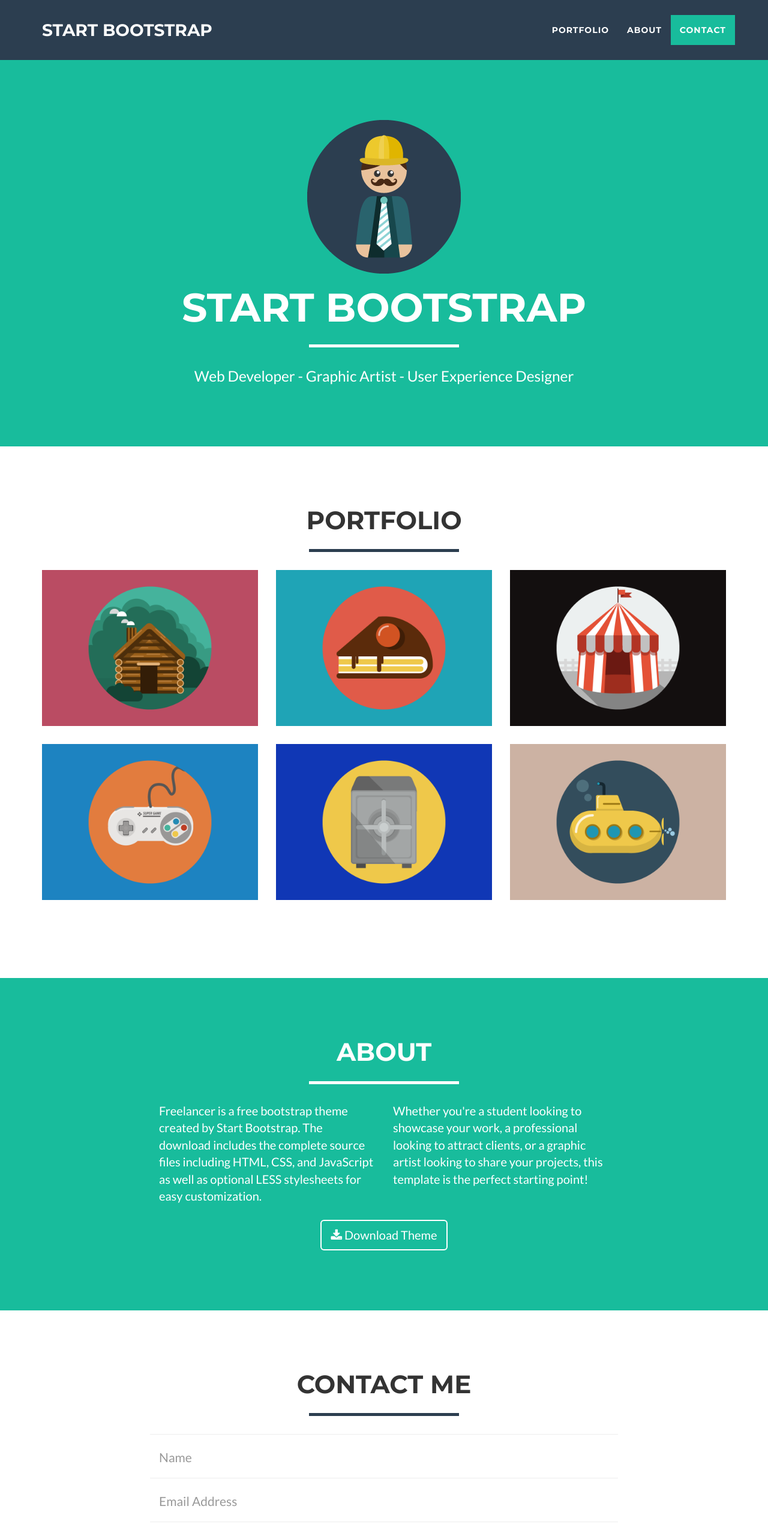
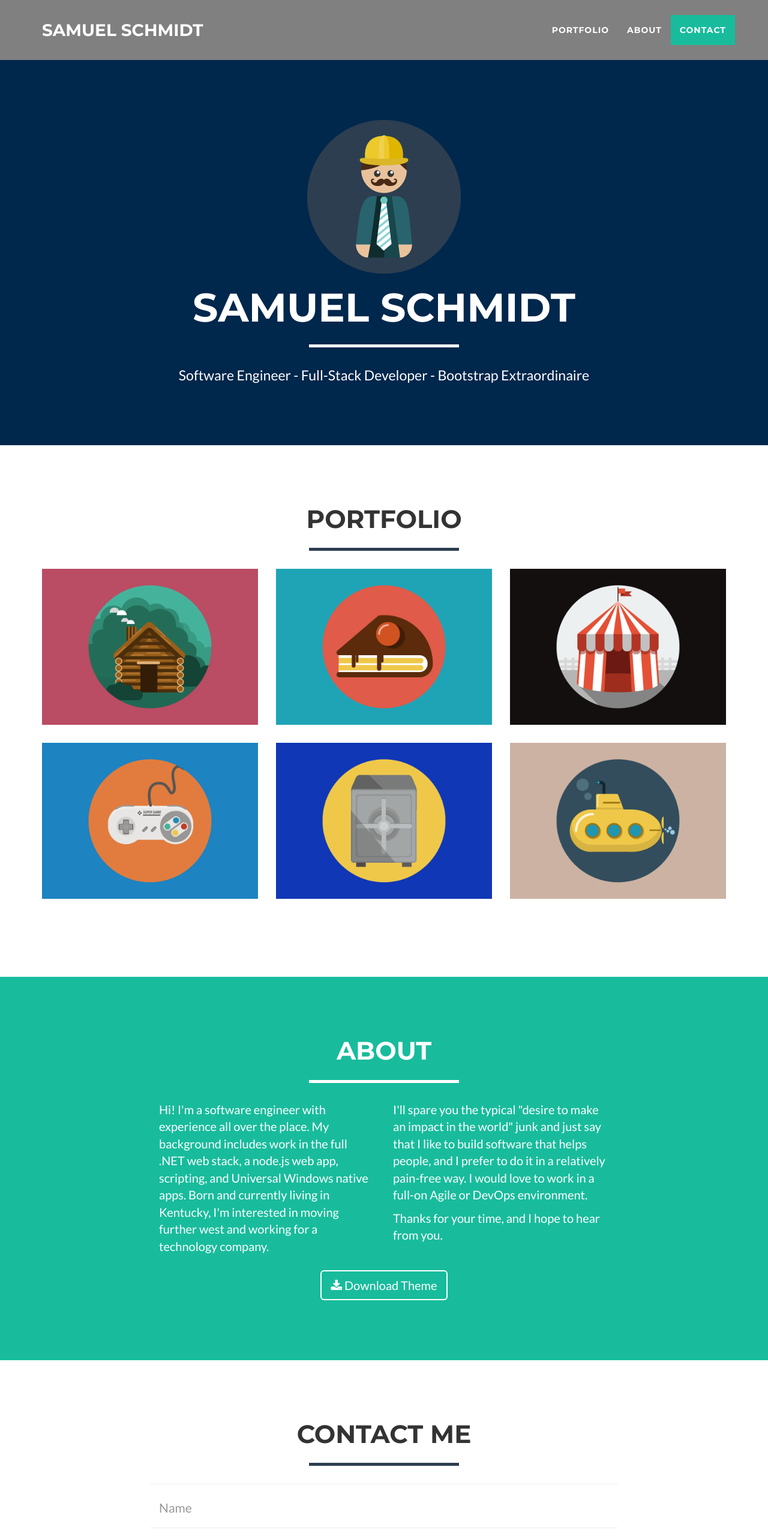
Before and after one commit to samschmidt/personal-website, a website: page index.html in a window 1280 px wide. Shown: the top 2560 px of the page at 60% size. Drawn offline with nearby package versions, Linux system fonts and the light colour scheme.

Commit message:
Replace some template text, tweak some colors and formatting

```diff
--- a/css/freelancer.css
+++ b/css/freelancer.css
@@ -68,7 +68,7 @@ hr.star-primary:after {
 }
 header {
   text-align: center;
-  background: #18BC9C;
+  background: #00274C;
   color: white;
 }
 header .container {
@@ -99,11 +99,11 @@ header .intro-text .skills {
     font-size: 4.75em;
   }
   header .intro-text .skills {
-    font-size: 1.75em;
+    font-size: 1.65em;
   }
 }
 .navbar-custom {
-  background: #2C3E50;
+  background: #808080;
   font-family: "Montserrat", "Helvetica Neue", Helvetica, Arial, sans-serif;
   text-transform: uppercase;
   font-weight: 700;
--- a/index.html
+++ b/index.html
@@ -15,7 +15,7 @@
     <link href="vendor/bootstrap/css/bootstrap.min.css" rel="stylesheet">
 
     <!-- Theme CSS -->
-    <link href="css/freelancer.min.css" rel="stylesheet">
+    <link href="css/freelancer.css" rel="stylesheet">
 
     <!-- Custom Fonts -->
     <link href="vendor/font-awesome/css/font-awesome.min.css" rel="stylesheet" type="text/css">
@@ -42,7 +42,7 @@
                 <button type="button" class="navbar-toggle" data-toggle="collapse" data-target="#bs-example-navbar-collapse-1">
                     <span class="sr-only">Toggle navigation</span> Menu <i class="fa fa-bars"></i>
                 </button>
-                <a class="navbar-brand" href="#page-top">Start Bootstrap</a>
+                <a class="navbar-brand" href="#page-top">Samuel Schmidt</a>
             </div>
 
             <!-- Collect the nav links, forms, and other content for toggling -->
@@ -74,9 +74,9 @@
                 <div class="col-lg-12">
                     <img class="img-responsive" src="img/profile.png" alt="">
                     <div class="intro-text">
-                        <h1 class="name">Start Bootstrap</h1>
+                        <h1 class="name">Samuel Schmidt</h1>
                         <hr class="star-light">
-                        <span class="skills">Web Developer - Graphic Artist - User Experience Designer</span>
+                        <span class="skills">Software Engineer - Full-Stack Developer - Bootstrap Extraordinaire</span>
                     </div>
                 </div>
             </div>
@@ -168,10 +168,13 @@
             </div>
             <div class="row">
                 <div class="col-lg-4 col-lg-offset-2">
-                    <p>Freelancer is a free bootstrap theme created by Start Bootstrap. The download includes the complete source files including HTML, CSS, and JavaScript as well as optional LESS stylesheets for easy customization.</p>
+                    <p>Hi! I'm a software engineer with experience all over the place. My background includes work in the full .NET web stack, a node.js web app, scripting, and Universal Windows native apps. Born and currently living in Kentucky, I'm interested in moving further west and working for a technology company.</p>
                 </div>
                 <div class="col-lg-4">
-                    <p>Whether you're a student looking to showcase your work, a professional looking to attract clients, or a graphic artist looking to share your projects, this template is the perfect starting point!</p>
+                    <p>I'll spare you the typical "desire to make an impact in the world" junk and just say that I like to build software that helps people, and I prefer to do it in a relatively pain-free way. I would love to work in a full-on Agile or DevOps environment.</p>
+                </div>
+                <div class="col-lg-4">
+                    <p>Thanks for your time, and I hope to hear from you.</p>
                 </div>
                 <div class="col-lg-8 col-lg-offset-2 text-center">
                     <a href="#" class="btn btn-lg btn-outline">
@@ -278,7 +281,7 @@
             <div class="container">
                 <div class="row">
                     <div class="col-lg-12">
-                        Copyright &copy; Your Website 2016
+                        Copyright &copy; 2017
                     </div>
                 </div>
             </div>
```
Also changed, not shown: 1 other file.
